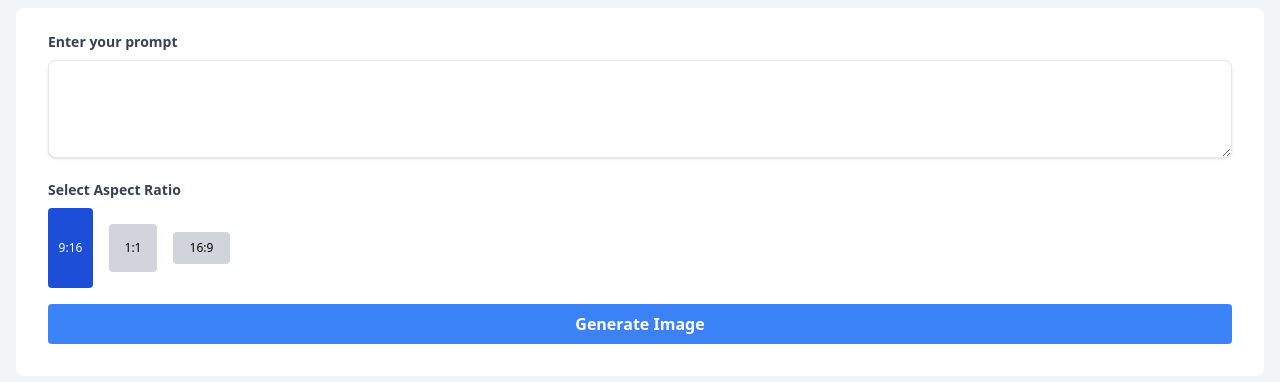
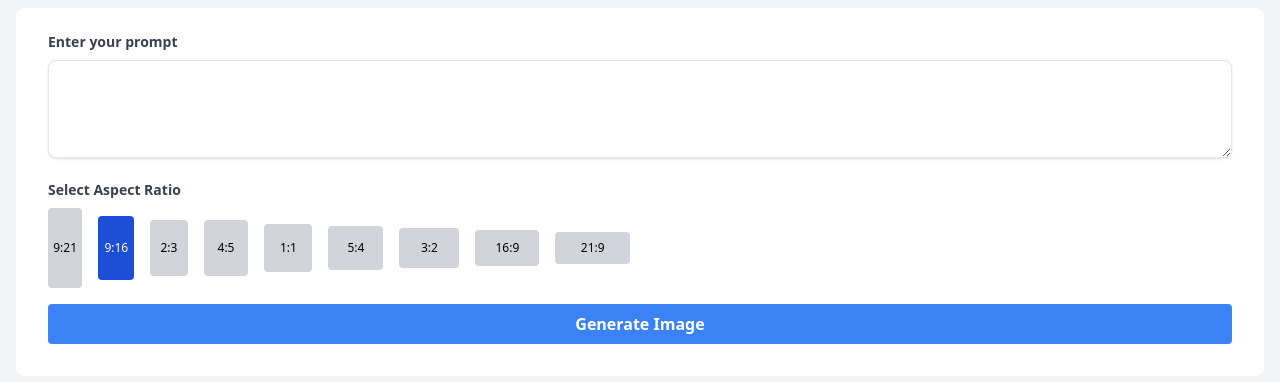
Before and after one commit to xcrap/replicate-api-generator, a website: page public/index.html in a window 1280 px wide. Shown: the part 92-474 px from the top of the page. Drawn offline with nearby package versions, Linux system fonts and the light colour scheme; files that its build step writes are made by us from their sources.

Commit message:
Linting Fixes, Added Additional Aspect Ratios

```diff
--- a/public/index.html
+++ b/public/index.html
@@ -17,9 +17,15 @@
             <div class="mb-4">
                 <span class="block text-gray-700 text-sm font-bold mb-2">Select Aspect Ratio</span>
                 <div class="flex items-center gap-4">
-                    <button type="button" data-ratio="9:16" class="aspect-button aspect-[9/16] h-20 block bg-blue-700 text-white hover:text-white text-xs rounded focus:outline-none focus:shadow-outline">9:16</button>
-                    <button type="button" data-ratio="1:1" class="aspect-button aspect-[1/1] h-12 block bg-gray-300 hover:bg-gray-400 text-black hover:text-white text-xs rounded focus:outline-none focus:shadow-outline">1:1</button>
-                    <button type="button" data-ratio="16:9" class="aspect-button aspect-[16/9] h-8 block bg-gray-300 hover:bg-gray-400 text-black hover:text-white text-xs rounded focus:outline-none focus:shadow-outline">16:9</button>
+                    <button type="button" data-ratio="9:21" class="aspect-button aspect-[9/21] h-20 block bg-gray-300 hover:bg-gray-400 text-black hover:text-white text-xs rounded focus:outline-none focus:shadow-outline transition">9:21</button>
+                    <button type="button" data-ratio="9:16" class="aspect-button aspect-[9/16] h-16 block bg-blue-700 text-white hover:text-white text-xs rounded focus:outline-none focus:shadow-outline transition">9:16</button>
+                    <button type="button" data-ratio="2:3" class="aspect-button aspect-[2/3] h-14 block bg-gray-300 hover:bg-gray-400 text-black hover:text-white text-xs rounded focus:outline-none focus:shadow-outline transition">2:3</button>
+                    <button type="button" data-ratio="4:5" class="aspect-button aspect-[4/5] h-14 block bg-gray-300 hover:bg-gray-400 text-black hover:text-white text-xs rounded focus:outline-none focus:shadow-outline transition">4:5</button>
+                    <button type="button" data-ratio="1:1" class="aspect-button aspect-[1/1] h-12 block bg-gray-300 hover:bg-gray-400 text-black hover:text-white text-xs rounded focus:outline-none focus:shadow-outline transition">1:1</button>
+                    <button type="button" data-ratio="5:4" class="aspect-button aspect-[5/4] h-11 block bg-gray-300 hover:bg-gray-400 text-black hover:text-white text-xs rounded focus:outline-none focus:shadow-outline transition">5:4</button>
+                    <button type="button" data-ratio="3:2" class="aspect-button aspect-[3/2] h-10 block bg-gray-300 hover:bg-gray-400 text-black hover:text-white text-xs rounded focus:outline-none focus:shadow-outline transition">3:2</button>
+                    <button type="button" data-ratio="16:9" class="aspect-button aspect-[16/9] h-9 block bg-gray-300 hover:bg-gray-400 text-black hover:text-white text-xs rounded focus:outline-none focus:shadow-outline transition">16:9</button>
+                    <button type="button" data-ratio="21:9" class="aspect-button aspect-[21/9] h-8 block bg-gray-300 hover:bg-gray-400 text-black hover:text-white text-xs rounded focus:outline-none focus:shadow-outline transition">21:9</button>
                 </div>
             </div>
             <div class="flex items-center justify-between">
--- a/server.ts
+++ b/server.ts
@@ -2,8 +2,8 @@ import { serve } from "bun";
 import Replicate from "replicate";
 import { file, write } from "bun";
 import { mkdir } from "node:fs/promises";
-import { readFileSync } from "fs";
-import path from "path";
+import { readFileSync } from "node:fs";
+import path from "node:path";
 
 // Initialize Replicate with API token from environment variables
 const replicate = new Replicate({
```
